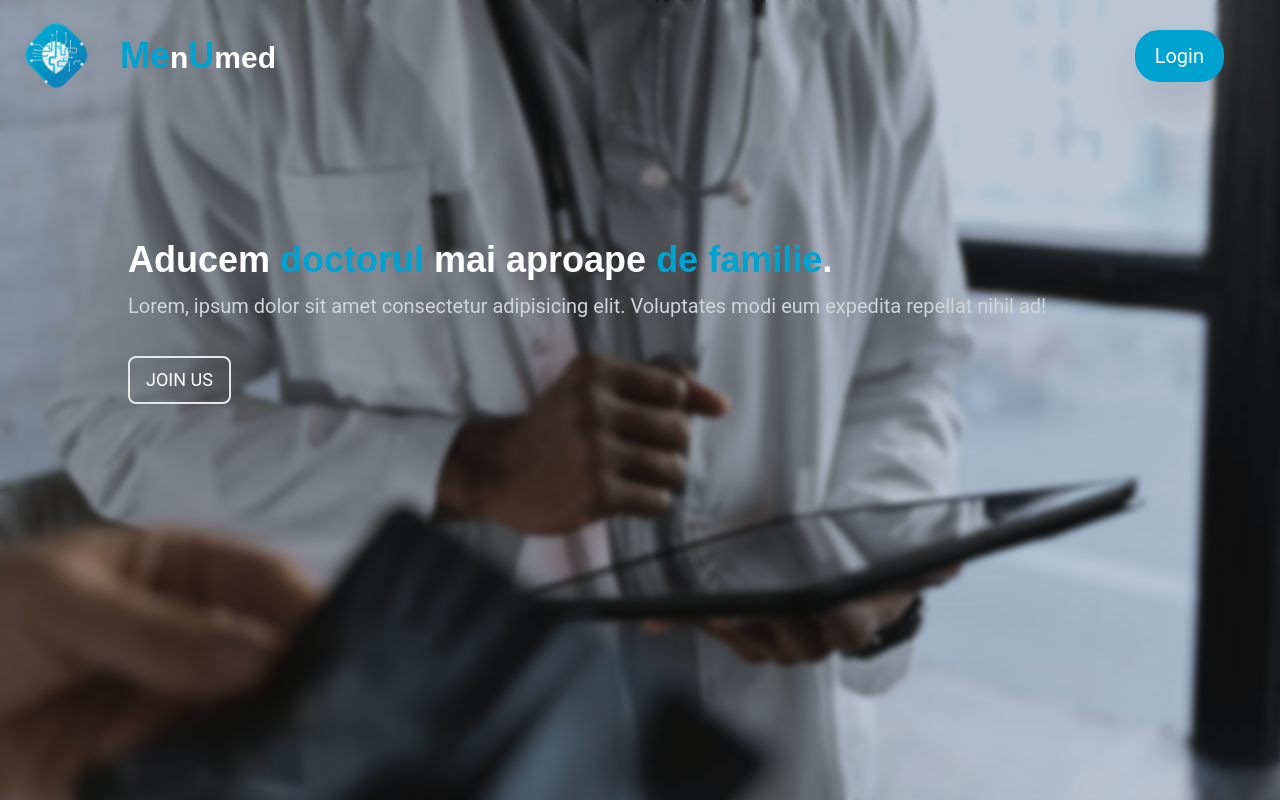
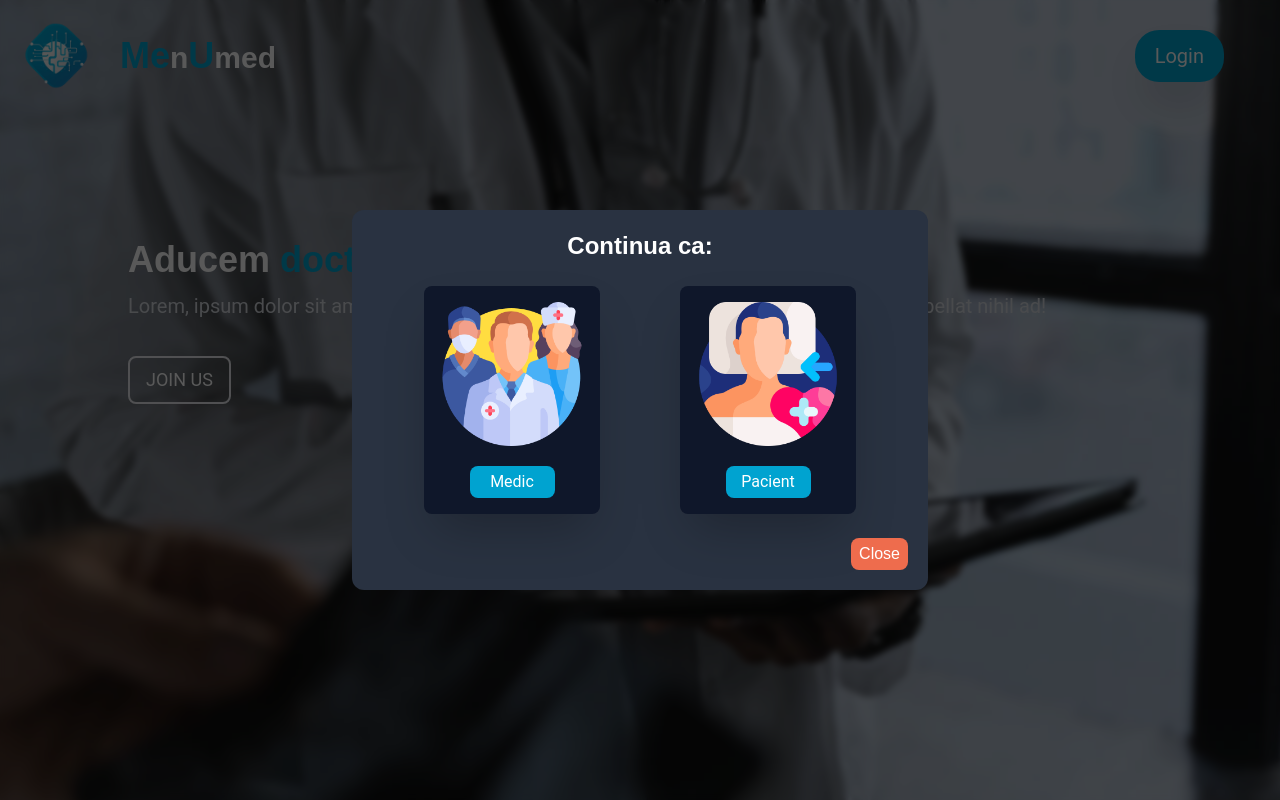
Before and after one commit to popibeatrice/FiiCode-MedicinaDigitalizata, a website built with webpack: page src/html/index.html in a window 1280 px wide. Both pictures are taken after a click on the button "JOIN US". Built offline with nearby package versions, Linux system fonts and the light colour scheme.

Commit message:
dumnezeu cu mila

```diff
--- a/src/html/index.html
+++ b/src/html/index.html
@@ -118,11 +118,61 @@
       </div>
       <button
         class="mr-8 rounded-3xl bg-logo_blue px-4 py-2 text-lg shadow-2xl transition-colors duration-500 hover:bg-logo_d_blue md:mr-14 md:text-xl lg:px-5 lg:py-3"
-        id="logIN"
+        id="login"
       >
         Login
       </button>
     </header>
+    <div
+      class="absolute top-1/2 left-1/2 z-20 flex w-[80%] max-w-sm -translate-x-1/2 -translate-y-1/2 scale-0 transform flex-col items-center justify-center gap-3 rounded-xl bg-logo_d_blue py-5 px-5 transition-transform duration-500 ease-in-out sm:max-w-md md:gap-6 lg:max-w-lg xl:max-w-xl"
+      id="joinpopup"
+    >
+      <h2 class="font-poppins text-xl font-semibold lg:text-2xl">
+        Continua ca:
+      </h2>
+      <div
+        class="flex flex-wrap items-center justify-center gap-8 sm:gap-16 lg:gap-20"
+      >
+        <div
+          class="flex flex-col items-center justify-start gap-3 rounded-lg bg-slate-900 p-4 shadow-2xl transition-transform duration-300 hover:scale-110 lg:gap-5"
+        >
+          <img
+            src="../assets/icons/logo_medici.png"
+            class="h-20 w-20 sm:h-28 sm:w-28 lg:h-36 lg:w-36"
+            alt=""
+          />
+          <button
+            class="w-[75px] rounded-lg bg-logo_blue px-3 py-1 text-base xl:w-[85px] 2xl:text-lg"
+          >
+            Medic
+          </button>
+        </div>
+        <div
+          class="flex flex-col items-center justify-start gap-3 rounded-lg bg-slate-900 p-4 shadow-2xl transition-transform duration-300 hover:scale-110 lg:gap-5"
+        >
+          <img
+            src="../assets/icons/logo_pacient.png"
+            class="h-20 w-20 sm:h-28 sm:w-28 lg:h-36 lg:w-36"
+            alt=""
+          />
+          <button
+            class="w-[75px] rounded-lg bg-logo_blue px-3 py-1 text-base xl:w-[85px] 2xl:text-lg"
+          >
+            Pacient
+          </button>
+        </div>
+      </div>
+      <button
+        id="joinclose"
+        class="self-end rounded-lg bg-somon px-2 py-1 font-poppins text-sm transition-colors duration-300 hover:bg-amber-800 sm:text-base 2xl:text-lg"
+      >
+        Close
+      </button>
+    </div>
+    <div
+      class="pointer-events-none fixed inset-0 z-10 bg-black opacity-0"
+      id="joinwrap"
+    ></div>
     <main
       class="absolute top-[20%] left-[10%] mr-3 flex flex-col items-start gap-3 md:top-[30%]"
     >
@@ -138,7 +188,7 @@
         modi eum expedita repellat nihil ad!
       </p>
       <button
-        id="Login"
+        id="join"
         class="mt-6 cursor-pointer rounded-lg border-2 border-solid px-4 py-2 text-lg uppercase"
       >
         Join us
--- a/src/styles/index_extra.css
+++ b/src/styles/index_extra.css
@@ -1,10 +1,10 @@
 body {
   background-image: url("../assets/landing/landing_tel.jpg");
 }
-#Login {
+#join {
   position: relative;
 }
-#Login::before {
+#join::before {
   content: "";
   background: #ee6c4d;
   position: absolute;
@@ -16,6 +16,6 @@ body {
   transition: transform 0.5s ease-in;
   transform-origin: 0 0;
 }
-#Login:hover::before {
+#join:hover::before {
   transform: scaleX(1);
 }
--- a/src/ts/index.ts
+++ b/src/ts/index.ts
@@ -1 +1,2 @@
 import "../styles/index.css";
+import "./joinPopup.ts";
--- /dev/null
+++ b/src/ts/joinPopup.ts
@@ -0,0 +1,25 @@
+//declarari
+const joinBtn = document.querySelector("#join") as HTMLElement;
+const joincloseBtn = document.querySelector("#joinclose") as HTMLElement;
+const joinPopup = document.querySelector("#joinpopup") as HTMLElement;
+const joinWrap = document.querySelector("#joinwrap") as HTMLElement;
+
+//events
+joinBtn.addEventListener("click", (e) => {
+  //Pop up
+  joinPopup.classList.remove("scale-0");
+  joinWrap.classList.add("opacity-[65%]");
+  joinWrap.classList.remove("pointer-events-none");
+
+  // Pop up close
+  joinWrap.addEventListener("click", (e) => {
+    joinPopup.classList.add("scale-0");
+    joinWrap.classList.remove("opacity-[65%]");
+    joinWrap.classList.add("pointer-events-none");
+  });
+  joincloseBtn.addEventListener("click", (e) => {
+    joinPopup.classList.add("scale-0");
+    joinWrap.classList.remove("opacity-[65%]");
+    joinWrap.classList.add("pointer-events-none");
+  });
+});
```
Also changed, not shown: src/assets/icons/logo_medici.png (added), src/assets/icons/logo_pacient.png (added), src/styles/index.css (line endings or trailing spaces).
